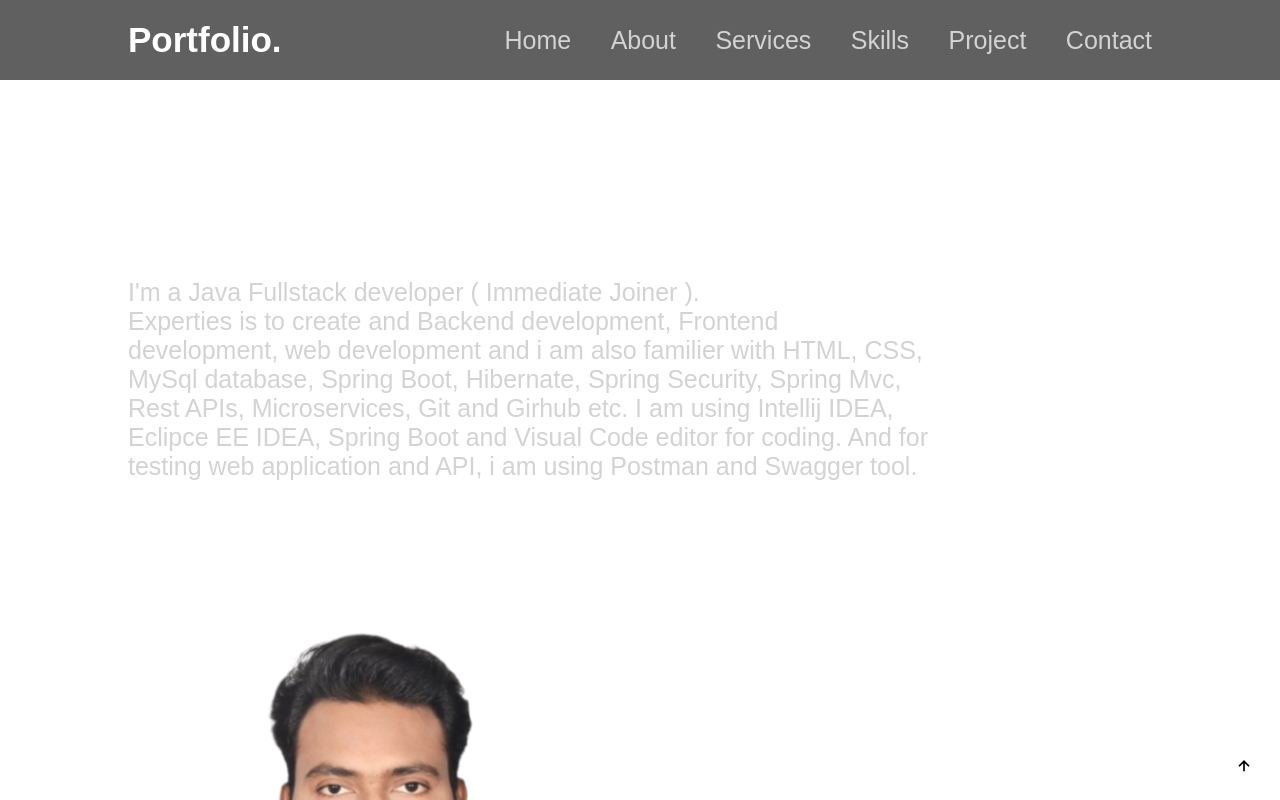
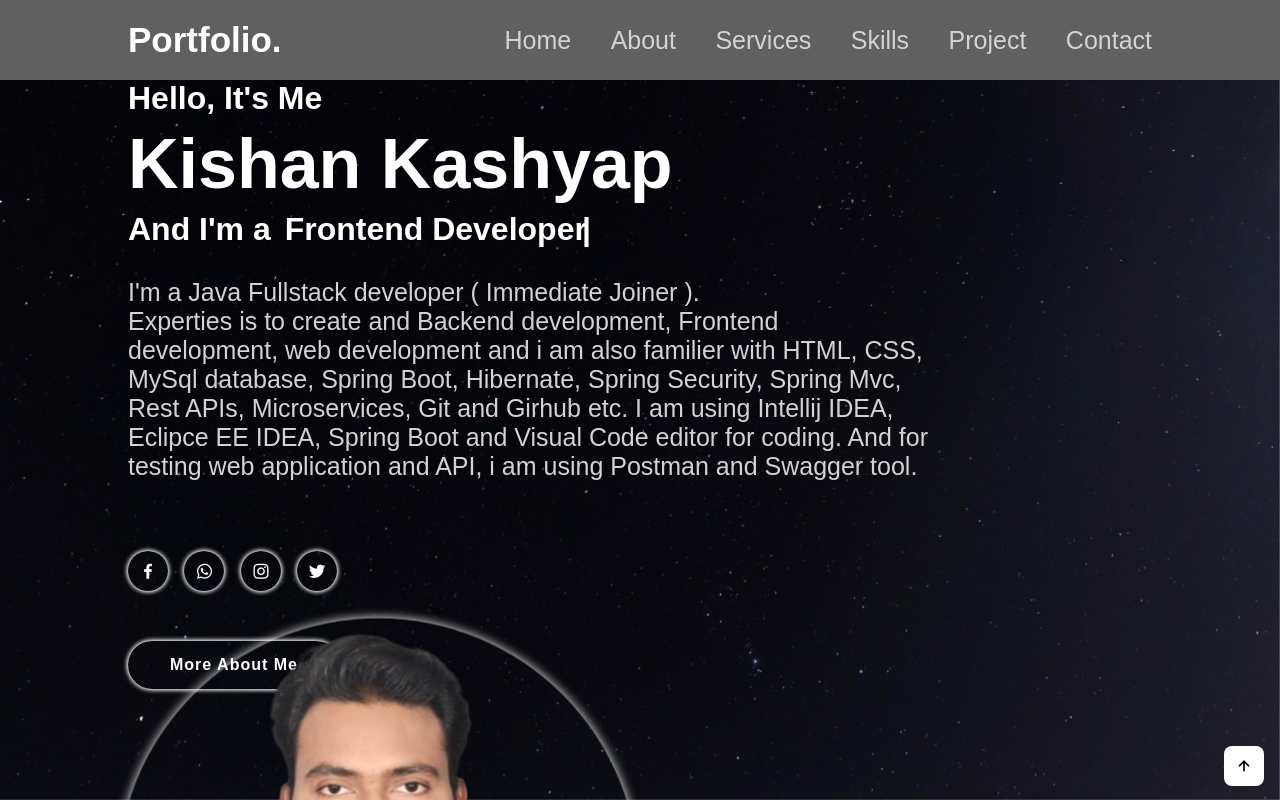
Before and after one commit to Hello-Kishan/Portfolio-v2.0, a plain HTML site: page index.html in a window 1280 px wide. Shown: the top 800 px of the page. Drawn offline with nearby package versions, Linux system fonts and the light colour scheme.

Commit message:
Update sytlesheet.css

```diff
--- a/sytlesheet.css
+++ b/sytlesheet.css
@@ -36,7 +36,7 @@ body, html {
     left: 0;
     width: 100vw;
     height: 100vh;
-    background-image: url('/Portfolio_v2.0/image/u2.jpg'); /* Replace with your image */
+    background-image: url('/Portfolio-v2.0/image/u2.jpg'); /* Replace with your image */
     background-size: 110%; /* Adjust to fit the design */
     background-repeat: no-repeat;
     background-position: center;
```
